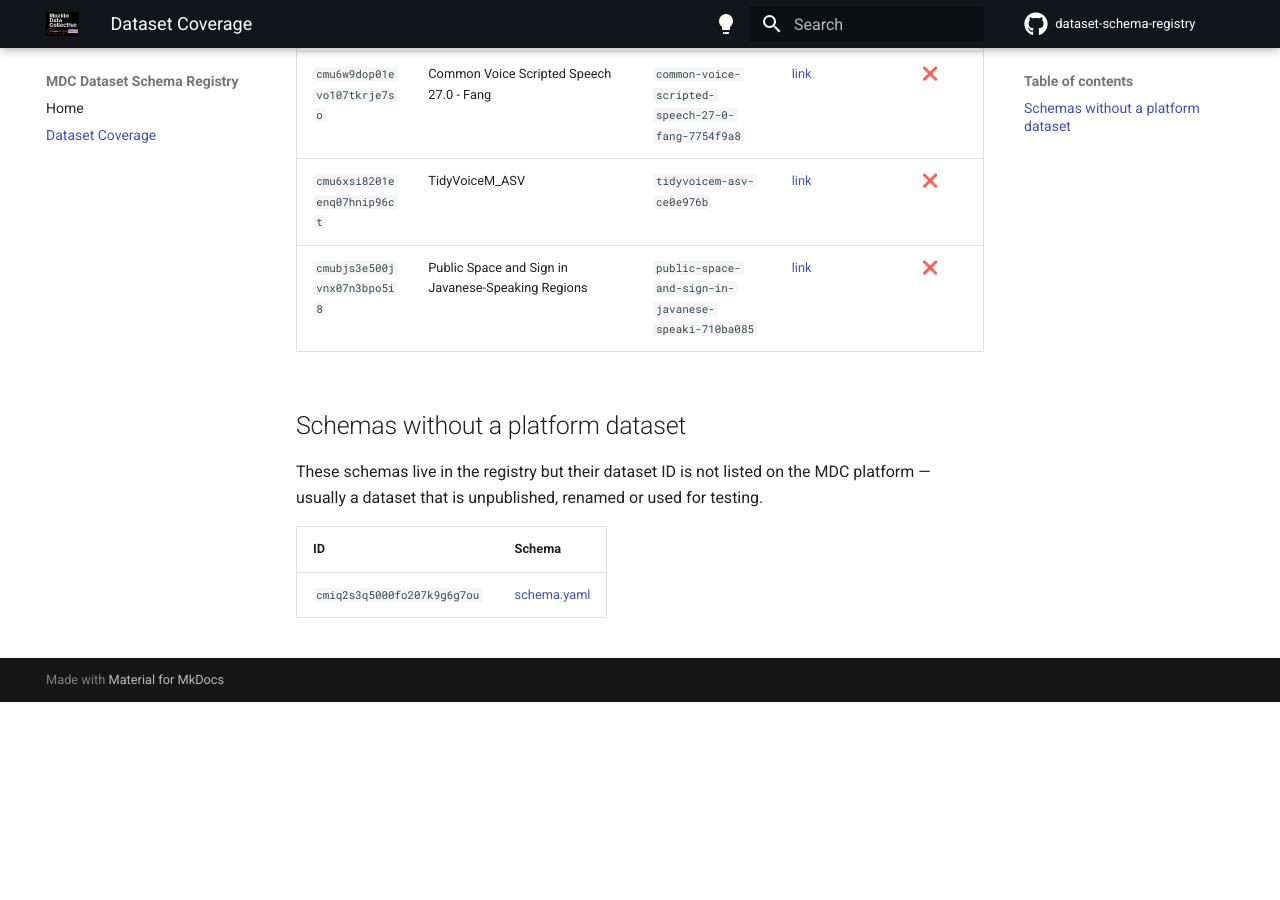
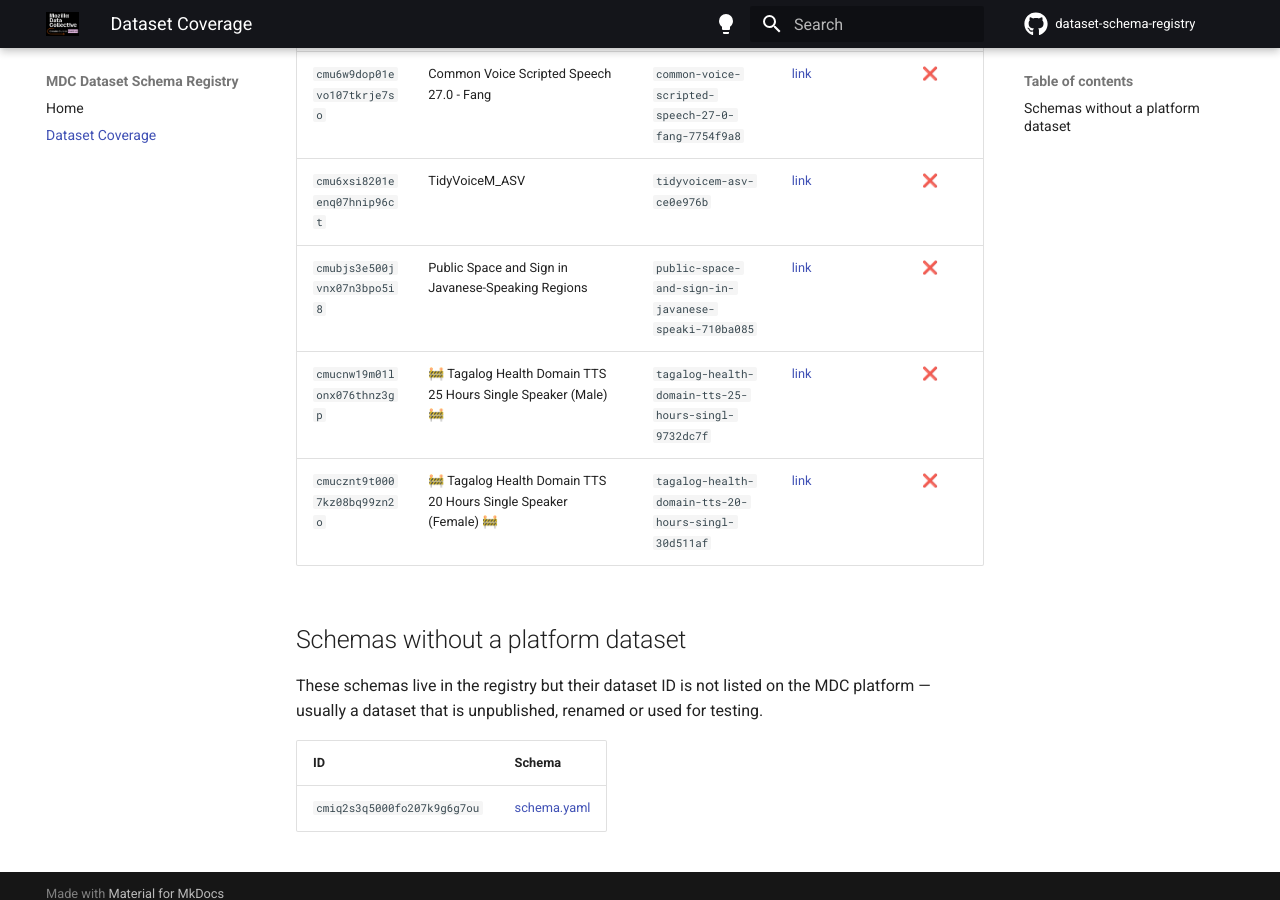
Before and after one commit to Mozilla-Data-Collective/dataset-schema-registry, an MkDocs documentation site: the page built from docs/dataset-coverage.md, in a window 1280 px wide and 900 px high, scrolled down 121150 px. Built offline with MkDocs 1.6.1 and Material for MkDocs 9.7.7, drawn with Linux system fonts in a browser that asks for light colours; comment, search, counter and statistics services are not loaded; before the commit the page ends 121852 px from its top, so only the background shows below that; part of the change alters nothing that is shown; some of the changed text lies outside the part shown.

Commit message:
chore: update registry index and dataset coverage [skip ci]

```diff
--- a/docs/dataset-coverage.md
+++ b/docs/dataset-coverage.md
@@ -12,10 +12,10 @@ data programmatically.
     `registry/<dataset_id>/schema.yaml` file.  See the
     [Home](index.md) for details.
 
-**Last updated:** 2026-09-22
-**Total datasets in sitemap:** 1167
+**Last updated:** 2026-09-23
+**Total datasets in sitemap:** 1169
 **Schemas registered:** 416 ✅
-**Schemas missing:** 751 ❌
+**Schemas missing:** 753 ❌
 
 | ID | Name | Slug | Dataset page | Schema registered |
 |----|------|------|-------------|:-----------------:|
@@ -1186,6 +1186,8 @@ data programmatically.
 | `cmu6w9dop01evo107tkrje7so` | Common Voice Scripted Speech 27.0 - Fang | `common-voice-scripted-speech-27-0-fang-7754f9a8` | [link](https://mozilladatacollective.com/datasets/cmu6w9dop01evo107tkrje7so) | ❌ |
 | `cmu6xsi8201eenq07hnip96ct` | TidyVoiceM_ASV | `tidyvoicem-asv-ce0e976b` | [link](https://mozilladatacollective.com/datasets/cmu6xsi8201eenq07hnip96ct) | ❌ |
 | `cmubjs3e500jvnx07n3bpo5i8` | Public Space and Sign in Javanese-Speaking Regions  | `public-space-and-sign-in-javanese-speaki-710ba085` | [link](https://mozilladatacollective.com/datasets/cmubjs3e500jvnx07n3bpo5i8) | ❌ |
+| `cmucnw19m01lonx076thnz3gp` | 🚧 Tagalog Health Domain TTS 25 Hours Single Speaker (Male) 🚧 | `tagalog-health-domain-tts-25-hours-singl-9732dc7f` | [link](https://mozilladatacollective.com/datasets/cmucnw19m01lonx076thnz3gp) | ❌ |
+| `cmucznt9t0007kz08bq99zn2o` | 🚧 Tagalog Health Domain TTS 20 Hours Single Speaker (Female) 🚧 | `tagalog-health-domain-tts-20-hours-singl-30d511af` | [link](https://mozilladatacollective.com/datasets/cmucznt9t0007kz08bq99zn2o) | ❌ |
 
 ## Schemas without a platform dataset
 
```
Also changed, not shown: 1 other file.
